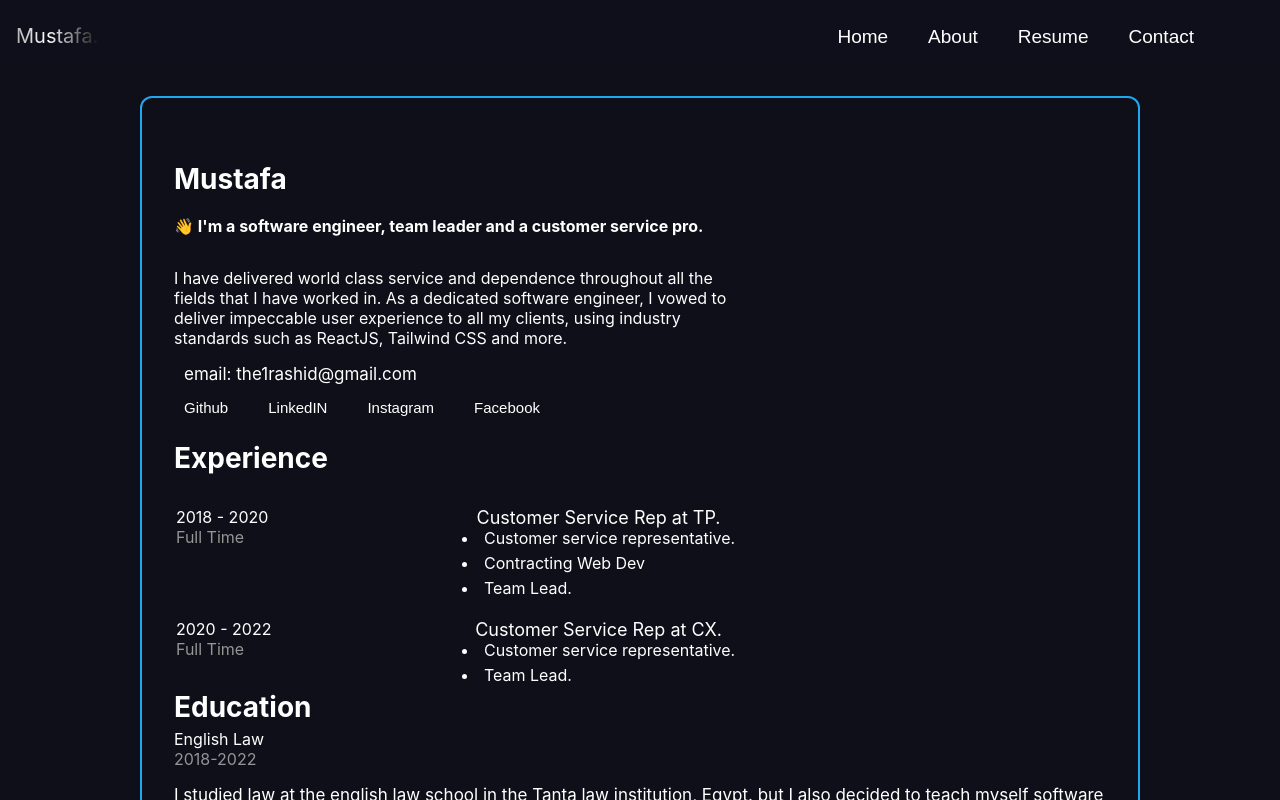
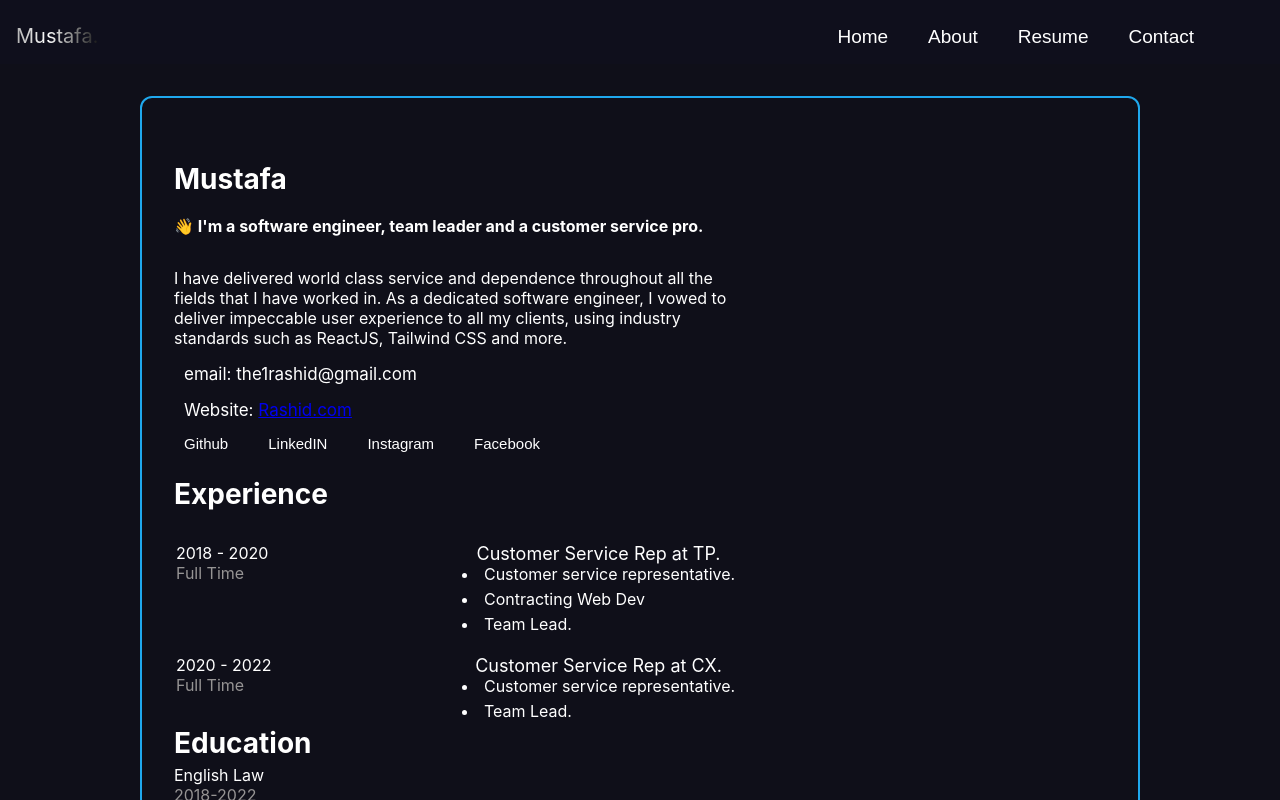
Before and after one commit to Petrone22/portfolioproject, a React (Create React App) app: page /#/resume in a window 1280 px wide. Shown: the top 800 px of the page. Built offline with nearby package versions, Linux system fonts and the light colour scheme.

Commit message:
added spans for email and website

```diff
--- a/src/pages/Resume.jsx
+++ b/src/pages/Resume.jsx
@@ -18,6 +18,12 @@ const Resume = () => {
           <div className="email-span">
             <span>email: </span>
             the1rashid@gmail.com
+          </div>
+          <div className="email-span">
+            <span>Website: </span>
+            <a href="https://petrone22.github.io/portfolioproject/#/">
+              Rashid.com
+            </a>{" "}
           </div>
           <div className="resume-links">
             <button className="resume-btn nav-button">
```
